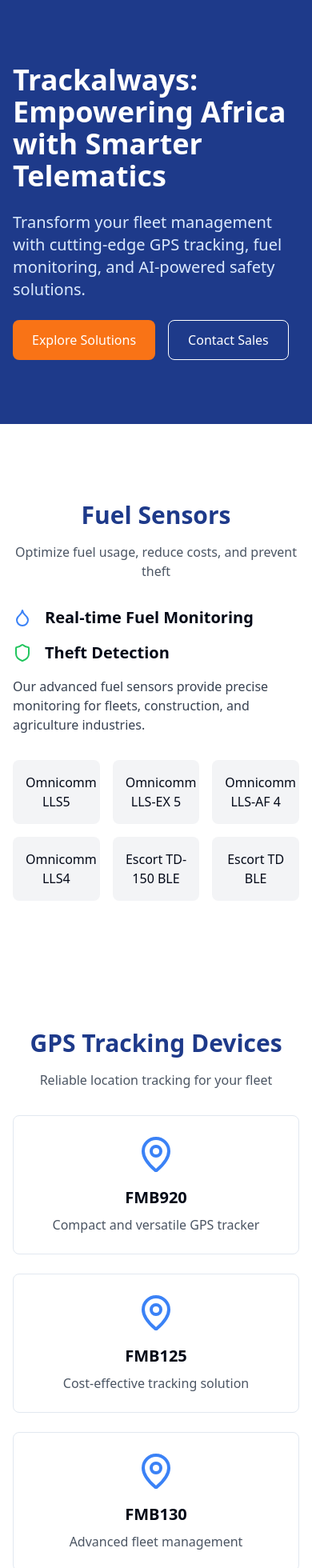
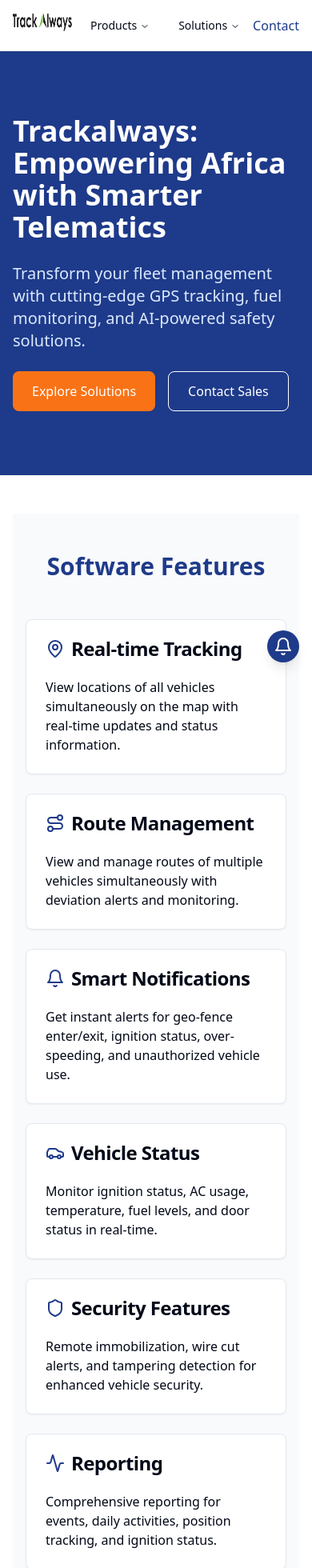
Before and after one commit to trackalways/africa-track-web, a React (Vite) app: page / in a window 390 px wide. Shown: the top 1960 px of the page at 80% size. Built offline with nearby package versions, Linux system fonts and the light colour scheme.

Commit message:
feat: Update website content and add navbar
Update the website content based on the provided information and add a navigation bar.

```diff
--- /dev/null
+++ b/src/components/Navbar.tsx
@@ -0,0 +1,57 @@
+
+import React from 'react';
+import { NavigationMenu, NavigationMenuList, NavigationMenuItem, NavigationMenuTrigger, NavigationMenuContent } from "@/components/ui/navigation-menu";
+import { Bell } from 'lucide-react';
+
+const Navbar = () => {
+  return (
+    <nav className="bg-white shadow-md">
+      <div className="container mx-auto px-4">
+        <div className="flex justify-between items-center h-16">
+          <div className="flex items-center">
+            <img
+              src="/lovable-uploads/e29ada86-072b-4c67-b669-35e7441784bd.png"
+              alt="Trackalways Logo"
+              className="h-8"
+            />
+          </div>
+
+          <NavigationMenu>
+            <NavigationMenuList>
+              <NavigationMenuItem>
+                <NavigationMenuTrigger>Products</NavigationMenuTrigger>
+                <NavigationMenuContent>
+                  <ul className="grid w-[400px] gap-3 p-4 md:w-[500px] md:grid-cols-2">
+                    <li className="p-2 hover:bg-slate-50 rounded-md">GPS Tracking</li>
+                    <li className="p-2 hover:bg-slate-50 rounded-md">Fuel Sensors</li>
+                    <li className="p-2 hover:bg-slate-50 rounded-md">AI Dash Cams</li>
+                    <li className="p-2 hover:bg-slate-50 rounded-md">Portable Trackers</li>
+                  </ul>
+                </NavigationMenuContent>
+              </NavigationMenuItem>
+              <NavigationMenuItem>
+                <NavigationMenuTrigger>Solutions</NavigationMenuTrigger>
+                <NavigationMenuContent>
+                  <ul className="grid w-[400px] gap-3 p-4">
+                    <li className="p-2 hover:bg-slate-50 rounded-md">Fleet Management</li>
+                    <li className="p-2 hover:bg-slate-50 rounded-md">Asset Tracking</li>
+                    <li className="p-2 hover:bg-slate-50 rounded-md">Vehicle Security</li>
+                  </ul>
+                </NavigationMenuContent>
+              </NavigationMenuItem>
+            </NavigationMenuList>
+          </NavigationMenu>
+
+          <div className="flex items-center gap-4">
+            <a href="/contact" className="text-blue-900 hover:text-blue-700">Contact</a>
+            <button className="fixed bottom-4 right-4 bg-blue-900 p-2 rounded-full text-white shadow-lg hover:bg-blue-800">
+              <Bell className="h-6 w-6" />
+            </button>
+          </div>
+        </div>
+      </div>
+    </nav>
+  );
+};
+
+export default Navbar;
--- /dev/null
+++ b/src/components/SoftwareFeatures.tsx
@@ -0,0 +1,89 @@
+
+import React from 'react';
+import { Card, CardHeader, CardTitle, CardContent } from "@/components/ui/card";
+import { Bell, MapPin, Route, Car, Shield, Activity } from 'lucide-react';
+
+const SoftwareFeatures = () => {
+  return (
+    <div className="py-12 bg-gray-50">
+      <div className="container mx-auto px-4">
+        <h2 className="text-3xl font-bold text-center mb-12 text-blue-900">Software Features</h2>
+        <div className="grid md:grid-cols-2 lg:grid-cols-3 gap-6">
+          <Card>
+            <CardHeader>
+              <CardTitle className="flex items-center gap-2">
+                <MapPin className="text-blue-900" />
+                Real-time Tracking
+              </CardTitle>
+            </CardHeader>
+            <CardContent>
+              <p>View locations of all vehicles simultaneously on the map with real-time updates and status information.</p>
+            </CardContent>
+          </Card>
+
+          <Card>
+            <CardHeader>
+              <CardTitle className="flex items-center gap-2">
+                <Route className="text-blue-900" />
+                Route Management
+              </CardTitle>
+            </CardHeader>
+            <CardContent>
+              <p>View and manage routes of multiple vehicles simultaneously with deviation alerts and monitoring.</p>
+            </CardContent>
+          </Card>
+
+          <Card>
+            <CardHeader>
+              <CardTitle className="flex items-center gap-2">
+                <Bell className="text-blue-900" />
+                Smart Notifications
+              </CardTitle>
+            </CardHeader>
+            <CardContent>
+              <p>Get instant alerts for geo-fence enter/exit, ignition status, over-speeding, and unauthorized vehicle use.</p>
+            </CardContent>
+          </Card>
+
+          <Card>
+            <CardHeader>
+              <CardTitle className="flex items-center gap-2">
+                <Car className="text-blue-900" />
+                Vehicle Status
+              </CardTitle>
+            </CardHeader>
+            <CardContent>
+              <p>Monitor ignition status, AC usage, temperature, fuel levels, and door status in real-time.</p>
+            </CardContent>
+          </Card>
+
+          <Card>
+            <CardHeader>
+              <CardTitle className="flex items-center gap-2">
+                <Shield className="text-blue-900" />
+                Security Features
+              </CardTitle>
+            </CardHeader>
+            <CardContent>
+              <p>Remote immobilization, wire cut alerts, and tampering detection for enhanced vehicle security.</p>
+            </CardContent>
+          </Card>
+
+          <Card>
+            <CardHeader>
+              <CardTitle className="flex items-center gap-2">
+                <Activity className="text-blue-900" />
+                Reporting
+              </CardTitle>
+            </CardHeader>
+            <CardContent>
+              <p>Comprehensive reporting for events, daily activities, position tracking, and ignition status.</p>
+            </CardContent>
+          </Card>
+        </div>
+      </div>
+    </div>
+  );
+};
+
+export default SoftwareFeatures;
--- a/src/pages/Index.tsx
+++ b/src/pages/Index.tsx
@@ -1,18 +1,22 @@
 
 import React from 'react';
+import Navbar from '@/components/Navbar';
 import Hero from '@/components/Hero';
 import FuelSensors from '@/components/FuelSensors';
 import GPSTrackers from '@/components/GPSTrackers';
 import DashCams from '@/components/DashCams';
 import PortableTrackers from '@/components/PortableTrackers';
+import SoftwareFeatures from '@/components/SoftwareFeatures';
 import ContactSection from '@/components/ContactSection';
 import Footer from '@/components/Footer';
 
 const Index = () => {
   return (
     <div className="min-h-screen bg-white">
+      <Navbar />
       <Hero />
       <div className="container mx-auto px-4 py-12 space-y-16">
+        <SoftwareFeatures />
         <FuelSensors />
         <GPSTrackers />
         <DashCams />
```
Also changed, not shown: public/lovable-uploads/e29ada86-072b-4c67-b669-35e7441784bd.png (added).
